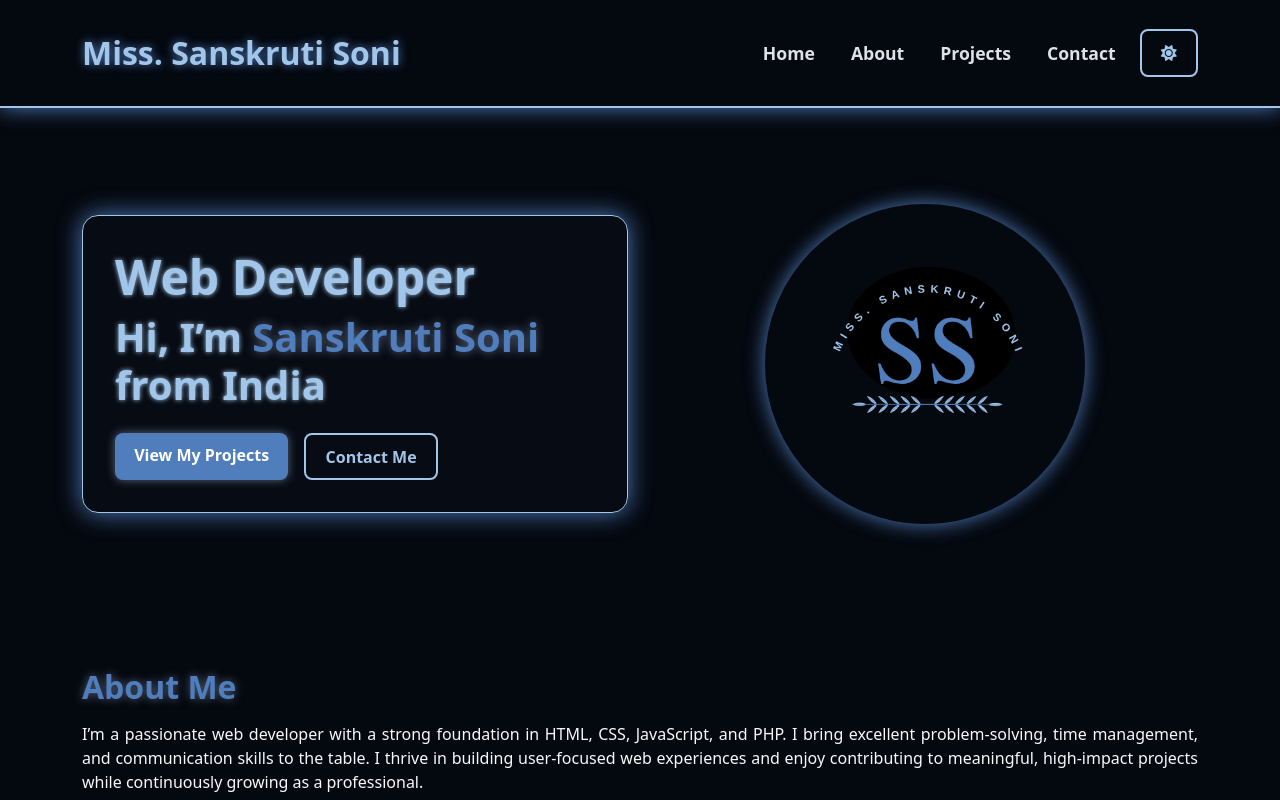
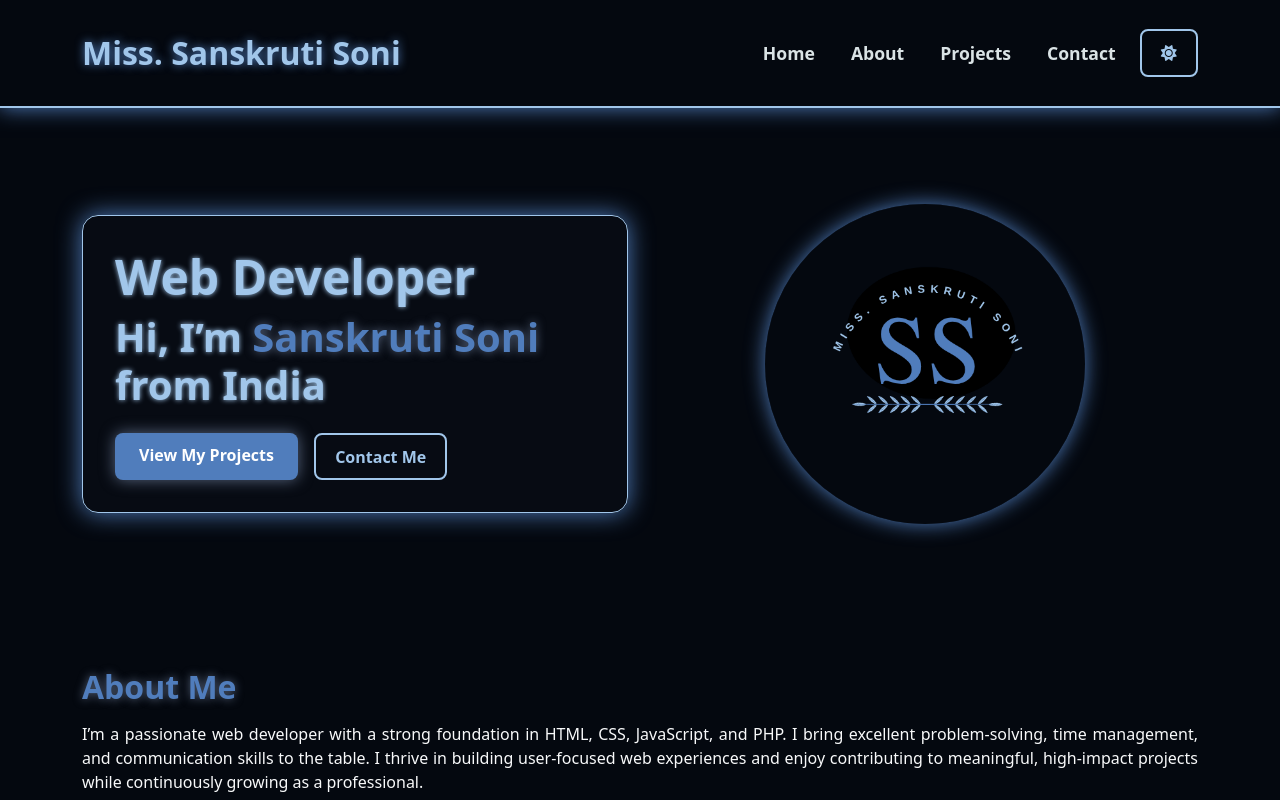
Before and after one commit to san-soni30/Portfolio, a plain HTML site: page about.html in a window 1280 px wide. Shown: the top 800 px of the page. Drawn offline with nearby package versions, Linux system fonts and the light colour scheme.

Commit message:
New Updation

```diff
--- a/about.html
+++ b/about.html
@@ -60,7 +60,7 @@
                   class="glow-name">Sanskruti Soni</span> from
                 India</h2>
               <div class="d-flex gap-3 mt-4">
-                <a href="projects.html" class="btn btn-edm">View
+                <a href="projects.html" class="btn techno-btn">View
                   My Projects</a>
                 <a href="contact.html"
                   class="btn btn-outline-edm">Contact Me</a>
```
Also changed, not shown: contact.html (+1 -1 lines), index.html (+1 -1 lines), projects.html (+1 -1 lines).
